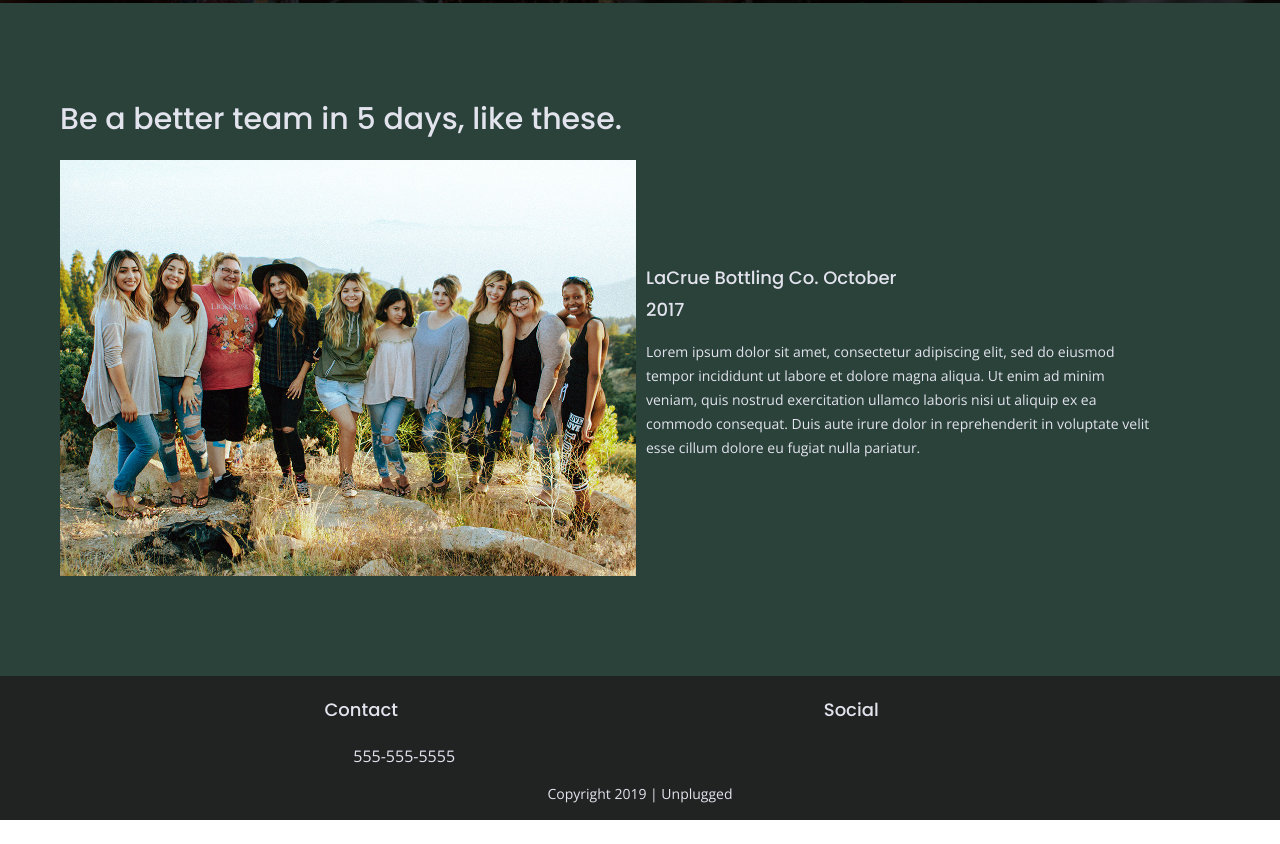
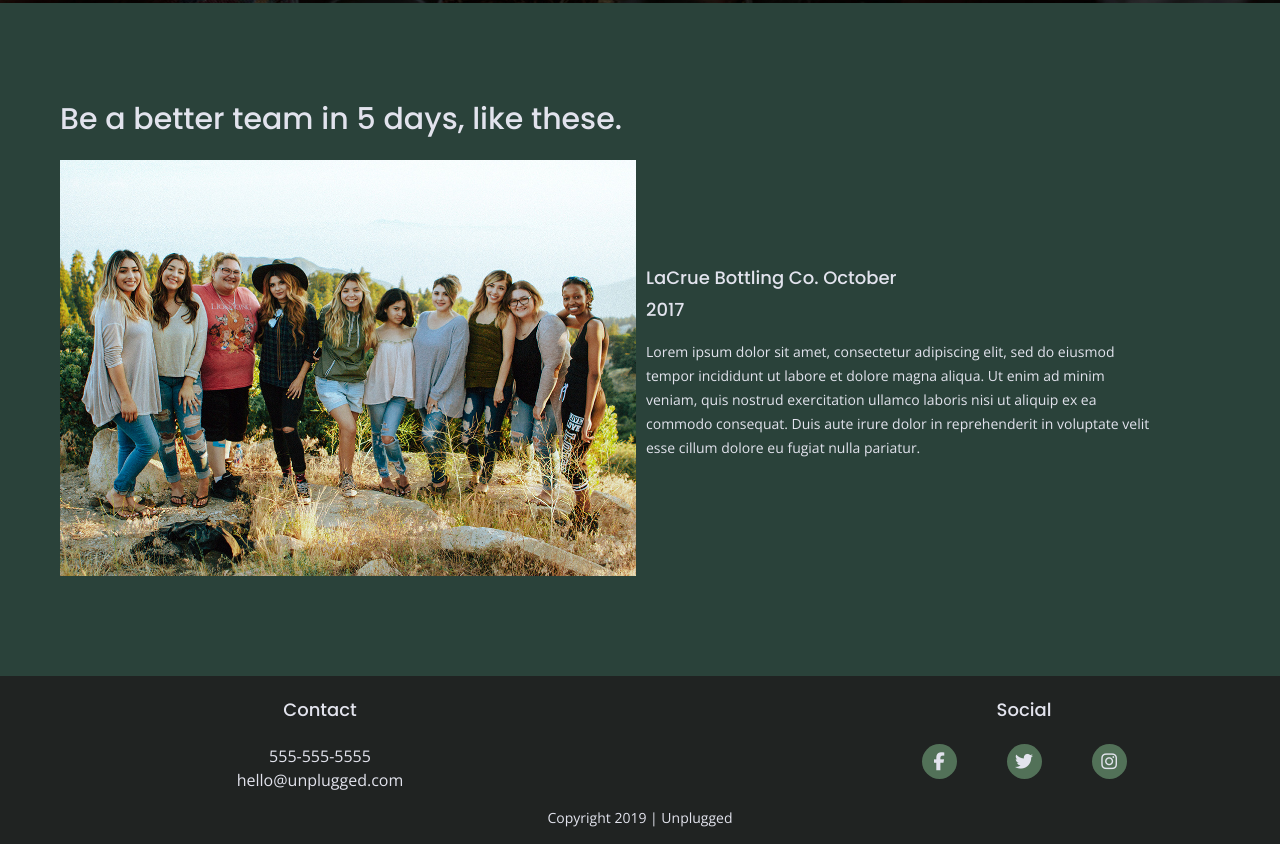
Before and after one commit to CobyKalter/unplugged-retreat, a website: page index.html in a window 1280 px wide. Shown: the part 1744-2588 px from the top of the page. Before the commit the page ends 2564 px from the top, so only its background shows below. Drawn offline with nearby package versions, Linux system fonts and the light colour scheme.

Commit message:
Added social media icons

```diff
--- a/css/main.css
+++ b/css/main.css
@@ -207,7 +207,6 @@ footer .content-wrapper {
   justify-content: center;
   align-items: center;
   flex-flow: row wrap;
-  width: 55%;
 }
 
 .footer-content {
@@ -225,11 +224,32 @@ footer .content-wrapper {
 }
 
 .social-icons {
+  display: flex;
+  justify-content: space-around;
+  align-items: center;
+  flex-flow: row wrap;
+  margin: 0;
+}
 
+.social-icons p {
+  background: #527158;
+  border-radius: 20px;
+  display: flex;
+  justify-content: center;
+  align-items: center;
+  font-size: 1.125em;
+  width: 35px;
+  height: 35px;
 }
+
 
 .copyright {
   text-align: center;
+  display: flex;
+  flex-flow: row wrap;
+  justify-content: center;
+  width: 110%;
+  flex: 0 1 100%;
 }
 
 
@@ -639,11 +659,28 @@ margin: 0;
   }
 
   .contact {
-    width: 33%;
+    width: 50%;
+    display: flex;
+    justify-content: center;
+    align-items: center;
+    flex-flow: column;
+  }
+
+  .contact h3 {
+    justify-content: center;
+  }
+
+  .contact address {
+    flex-basis:
   }
 
   .social {
-    width: 40%;
+    width: 50%;
+    flex-basis: 40%;
+  }
+
+  .social-icons p {
+    margin: 0;
   }
 
   .copyright {
@@ -814,6 +851,14 @@ footer {
 
 .social {
   text-align: center;
+}
+
+.social-icons {
+  justify-content: center;
+}
+
+.social-icons p {
+  margin: 0 25px;
 }
 
 .copyright {
--- a/index.html
+++ b/index.html
@@ -141,14 +141,25 @@
       <div class="footer-content">
         <div class="contact">
           <h3>Contact</h3>
-          <address>555-555-5555</address>
+          <address>555-555-5555 <br>
+            hello@unplugged.com
+          </address>
         </div>
         <div class="social">
           <h3>Social</h3>
           <div class="social-icons">
-            <p><a href="https://www.facebook.com" target="_blank"></a></p>
-            <p><a href="https://www.twitter.com" target="_blank"></a></p>
-            <p><a href="https://www.instagram.com" target="_blank"></a></p>
+            <p><a href="https://www.facebook.com" target="_blank">
+              <i class="fab fa-facebook-f"></i>
+            </a>
+            </p>
+            <p><a href="https://www.twitter.com" target="_blank">
+              <i class="fab fa-twitter"></i>
+            </a>
+          </p>
+            <p><a href="https://www.instagram.com" target="_blank">
+              <i class="fab fa-instagram"></i>
+            </a>
+          </p>
           </div>
         </div>
         <div class="copyright">
```
Also changed, not shown: about/index.html (+13 -3 lines), faq/index.html (+13 -3 lines).
